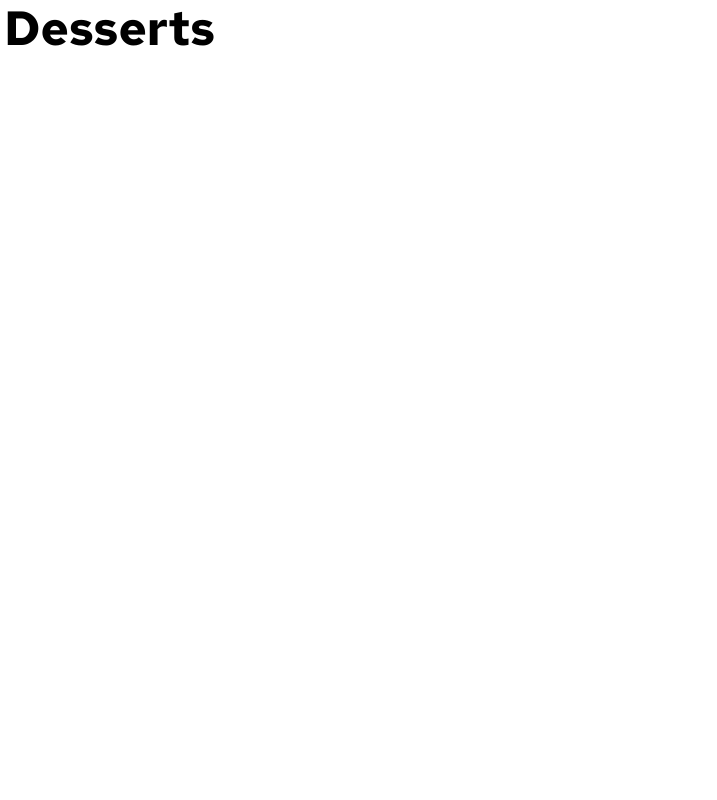
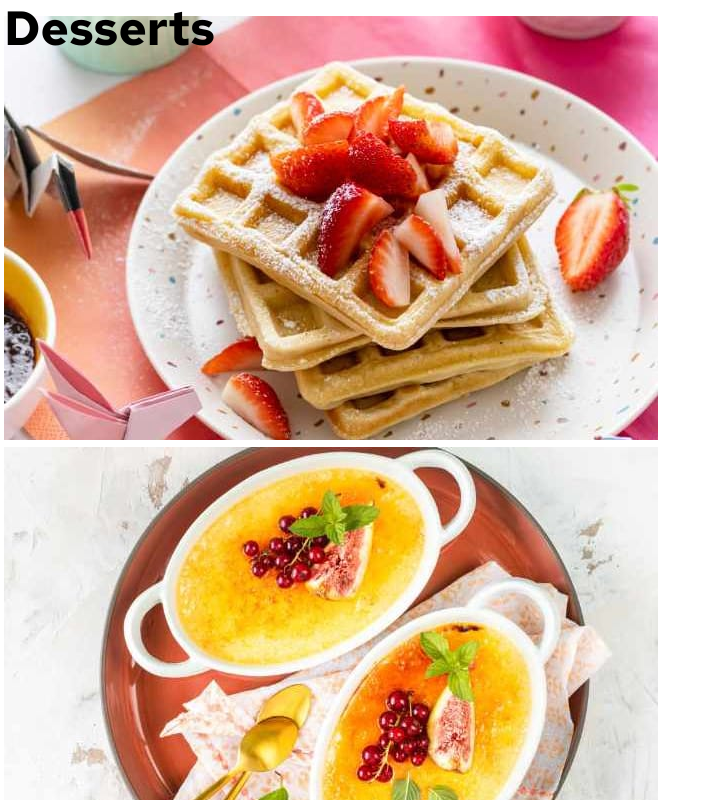
Before and after one commit to SebastianLaka/product-list-with-cart, a Vue app: page / in a window 1280 px wide. Shown: the top 800 px of the page, without its empty margins (0-717 px from the left). Built offline with nearby package versions, Linux system fonts and the light colour scheme.

Commit message:
Loaded all images from assets

```diff
--- a/src/components/product-list/ProductItem.vue
+++ b/src/components/product-list/ProductItem.vue
@@ -1,10 +1,20 @@
 <script setup>
-const componentProps = defineProps({
+const props = defineProps({
+  image: {
+    type: Object,
+    required: true,
+  },
+})
+const getImageUrl = (path) => {
+  const cleanPath = path.replace('./', '../../');
+  return new URL(cleanPath, import.meta.url).href;
+}
+</script>
 
-})
-</script>
 <template>
-
+  <div class="product-box">
+    <img class="product-image" :src="getImageUrl(image.mobile)" :alt="props.image.desktop" />
+    <slot name="product-info" />
+  </div>
 </template>
-<style lang="scss" scoped>
-</style>
+<style lang="scss" scoped></style>
--- a/src/components/product-list/ProductList.vue
+++ b/src/components/product-list/ProductList.vue
@@ -1,23 +1,35 @@
 <script setup>
 import ProductsHeader from './ProductsHeader.vue'
+import ProductItem from './ProductItem.vue'
+import { useProductsStore } from '@/stores/products'
+const storeProductData = useProductsStore()
 
 </script>
 
 <template>
-    <ProductsHeader v-slot="{ productsHeader }">
-      <h1 class="product-header__category">{{productsHeader }}</h1>
-    </ProductsHeader>
+  <ProductsHeader v-slot="{ productsHeader }">
+    <h1 class="product-header__category">{{ productsHeader }}</h1>
+  </ProductsHeader>
+  <ProductItem v-for="product in storeProductData.productDataCopy"
+  :key="product.name"
+  :image="product.image">
+    <template #product-info>
+      <p class="product-category"></p>
+      <h2 class="product-name"></h2>
+      <p class="product-price"></p>
+    </template>
+  </ProductItem>
 </template>
 
 <style lang="scss" scoped>
 @use '../../assets/sass/breakpoints.scss' as *;
 @use '../../assets/sass/fonts.scss' as *;
-@media (min-width: $mobile-view){
-.product-header{
-  &__category{
-    font-size: 3rem;
-    font-weight: changeWeight('font-700');
+@media (min-width: $mobile-view) {
+  .product-header {
+    &__category {
+      font-size: 3rem;
+      font-weight: changeWeight('font-700');
+    }
   }
 }
-}
 </style>
--- /dev/null
+++ b/src/stores/products.js
@@ -0,0 +1,11 @@
+import { ref } from 'vue'
+import { defineStore } from 'pinia'
+import dataJson from '../assets/data.json'
+export const useProductsStore = defineStore('products', () => {
+  const productData = dataJson
+  const productDataCopy = ref(productData);
+
+
+
+  return { productDataCopy }
+})
```
